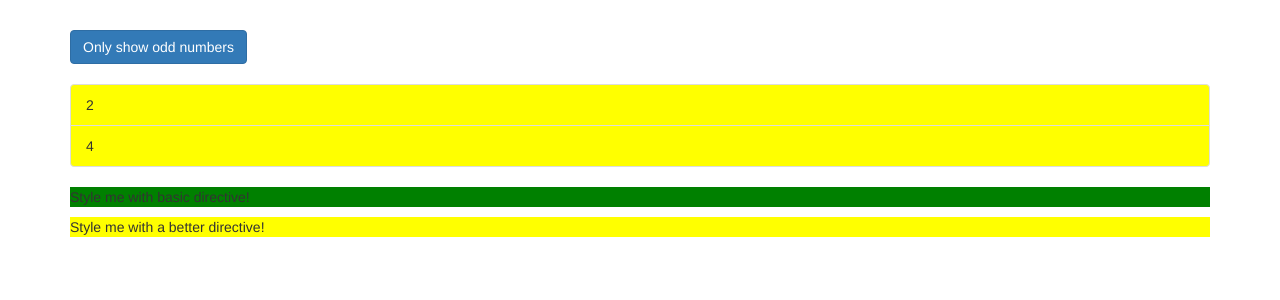
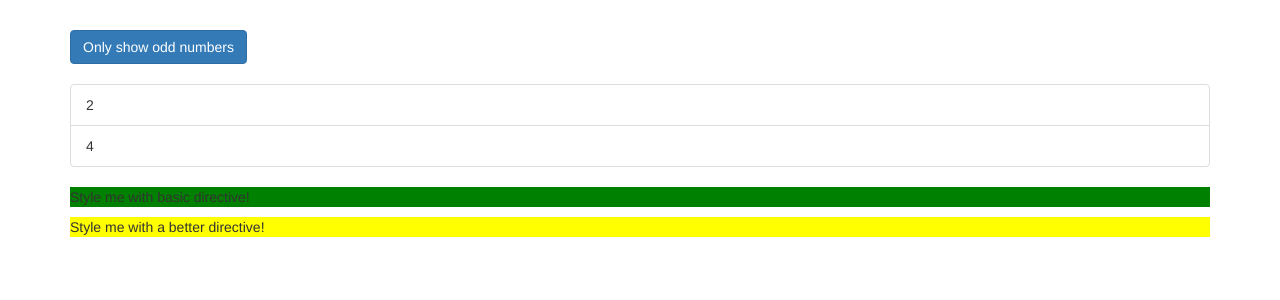
Before and after one commit to dmboone/angular_DirectivesDeep, an Angular app: page / in a window 1280 px wide. Shown: the top 300 px of the page. Built offline with nearby package versions, Linux system fonts and the light colour scheme.

Commit message:
building structural directive fixed button

```diff
--- a/src/app/app.component.html
+++ b/src/app/app.component.html
@@ -6,10 +6,10 @@
         (click)="onlyOdd = !onlyOdd">Only show odd numbers</button>
       <br><br>
       <ul class="list-group">
-        <!-- <div *ngIf="onlyOdd"> -->
+        <div *ngIf="onlyOdd">
           <!-- add the odd styling class (from css file) to this list item if number is odd -->
           <!-- make background color of list item yellow if odd else no background color -->
-          <!-- <li
+          <li
           class="list-group-item"
           [ngClass]="{odd: odd % 2 !== 0}"
           [ngStyle]="{backgroundColor: odd % 2 !== 0 ? 'yellow' : 'transparent'}"
@@ -17,7 +17,7 @@
           {{ odd }}
           </li>
         </div>
-        <div *ngIf="!onlyOdd"> -->
+        <!-- <div *ngIf="!onlyOdd"> -->
           <!-- add the odd styling class (from css file) to this list item if number is odd;
             shouldn't work for any since we already know these are all even numbers -->
           <!-- make background color of list item yellow if odd else no background color -->
@@ -32,7 +32,7 @@
           <li
           class="list-group-item"
           [ngClass]="{odd: even % 2 !== 0}"
-          [ngStyle]="{backgroundColor: odd % 2 !== 0 ? 'yellow' : 'transparent'}"
+          [ngStyle]="{backgroundColor: even % 2 !== 0 ? 'yellow' : 'transparent'}"
           *ngFor="let even of evenNumbers">
           {{ even }}
           </li>
```
